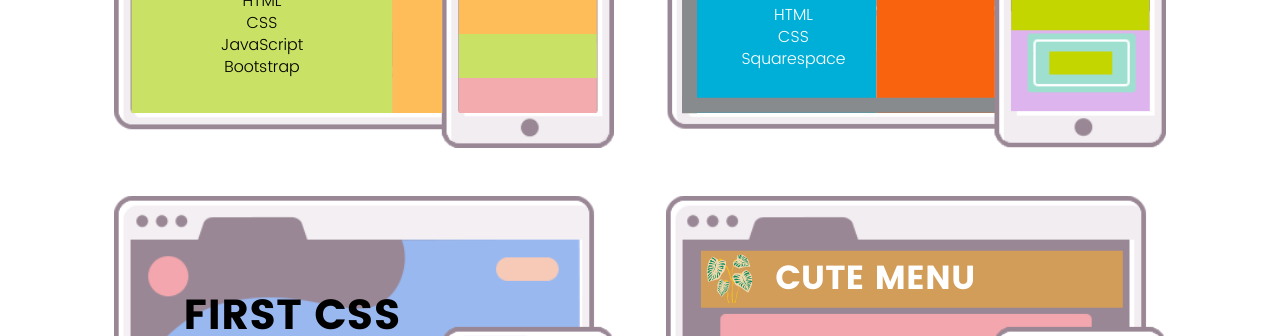
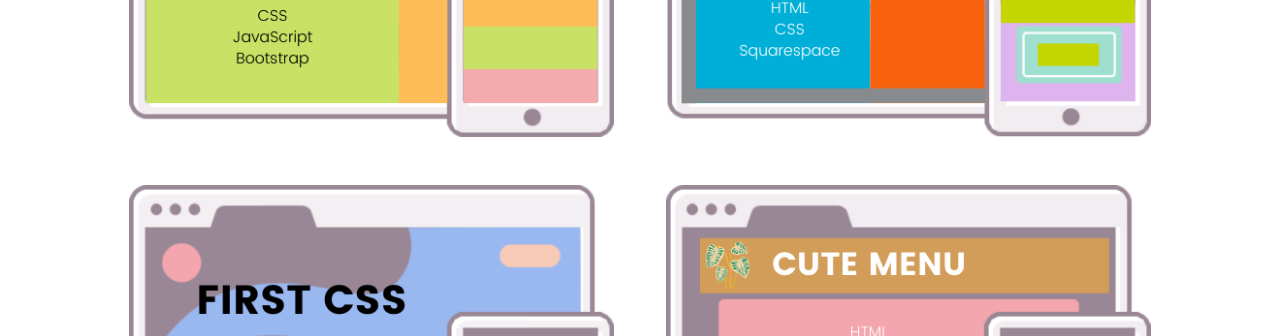
Before and after one commit to ktllama/KTs_bits_N_bobs, a website: page index.html in a window 1280 px wide. Shown: the part 3313-3649 px from the top of the page. Drawn offline with nearby package versions, Linux system fonts and the light colour scheme.

Commit message:
col-6 on project links

```diff
--- a/index.html
+++ b/index.html
@@ -140,10 +140,10 @@
 	<div class="row align-items-center">
 		<div class="col-12 h1 p-5 text-center">My Projects</div>
 		<div class="col-12 text-center">
-			<a href="https://ktllama.github.io/nested/" class="hov" target="_blank"><img src="img/nested.png" class=" img-fluid d-inline p-4"></a>
-			<a href="https://www.charlestonhabitat.org/" class="hov" target="_blank"><img src="img/habitat.png" class="img-fluid d-inline p-4"></a>
-			<a href="https://ktllama.github.io/portfolio/" class="hov" target="_blank"><img src="img/design.png" class="img-fluid p-4"></a>
-			<a href="https://ktllama.github.io/cute-menu/" class="hov" target="_blank"><img src="img/cutemenu.png" class="img-fluid p-4"></a>
+			<a href="https://ktllama.github.io/nested/"  target="_blank"><img src="img/nested.png" class="hov col-md-5 img-fluid d-inline p-4"></a>
+			<a href="https://www.charlestonhabitat.org/" target="_blank"><img src="img/habitat.png" class="hov col-md-5 img-fluid d-inline p-4"></a>
+			<a href="https://ktllama.github.io/portfolio/"  target="_blank"><img src="img/design.png" class="hov col-md-5 d-inline img-fluid p-4"></a>
+			<a href="https://ktllama.github.io/cute-menu/"  target="_blank"><img src="img/cutemenu.png" class="hov col-md-5 d-inline img-fluid p-4"></a>
 		</div>
 	</div>
 	<hr class="light">
```
